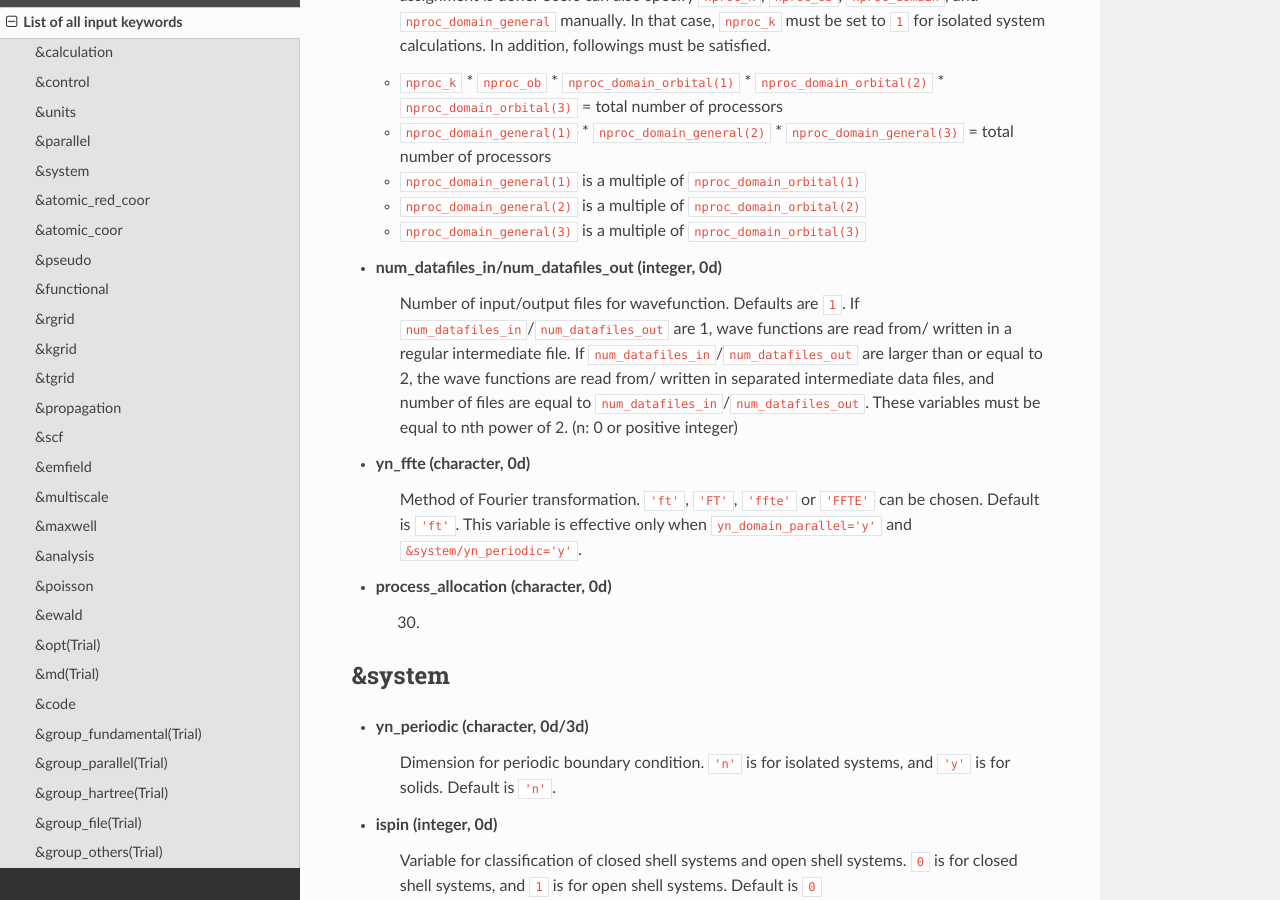
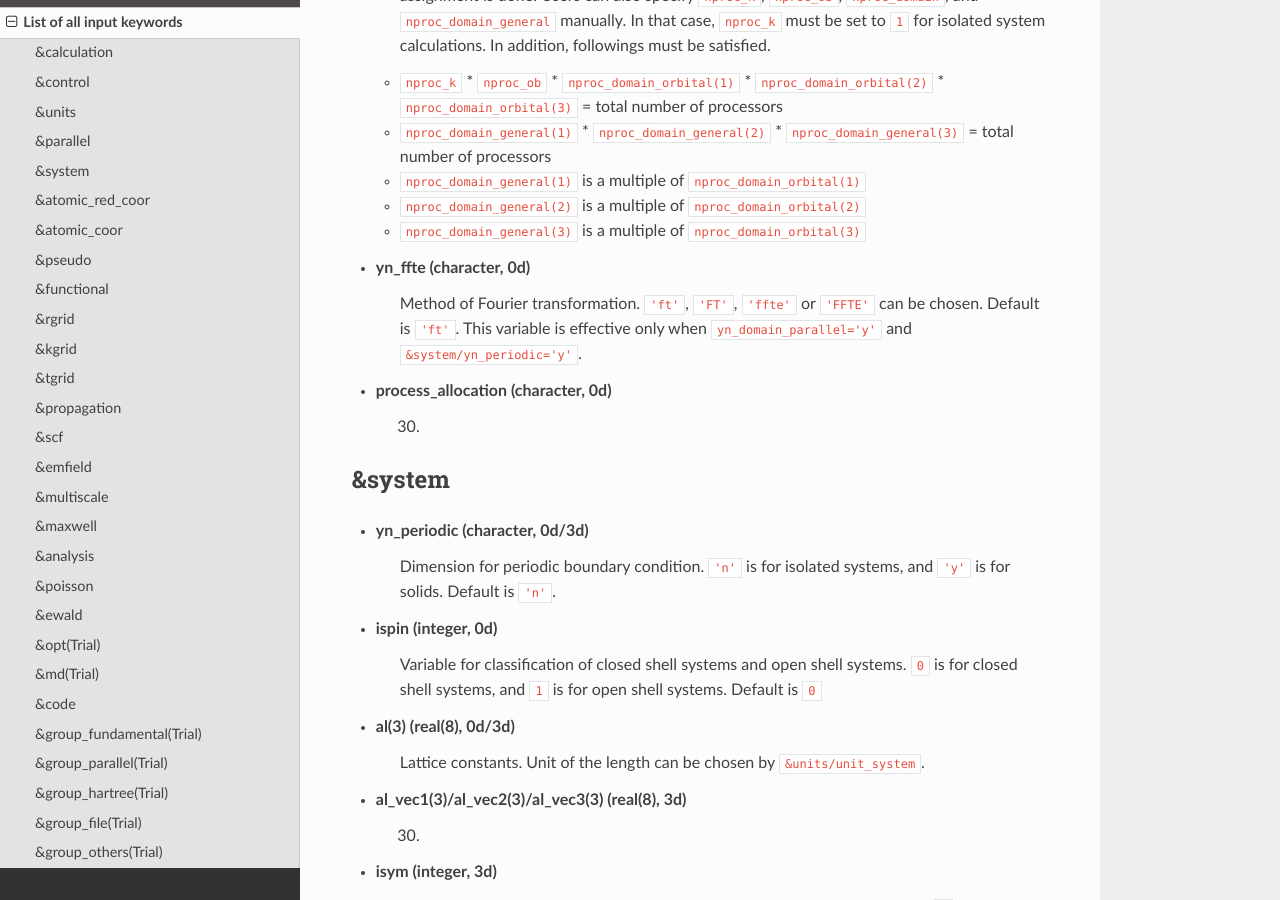
Before and after one commit to SALMON-TDDFT/SALMON-DOCS, a Sphinx documentation site: the page built from source/input_keyword_list.rst, in a window 1280 px wide and 900 px high, scrolled down 2765 px. Built offline with Sphinx 7.4.7 and the Read the Docs theme 2.0.0, drawn with Linux system fonts in a browser that asks for light colours; formulas are drawn with MathJax 3.

Commit message:
Update input_keyword_list.rst

```diff
--- a/source/input_keyword_list.rst
+++ b/source/input_keyword_list.rst
@@ -122,10 +122,6 @@ List of all input keywords
   - ``nproc_domain_general(1)`` is a multiple of ``nproc_domain_orbital(1)``
   - ``nproc_domain_general(2)`` is a multiple of ``nproc_domain_orbital(2)``
   - ``nproc_domain_general(3)`` is a multiple of ``nproc_domain_orbital(3)``
-
-- **num_datafiles_in/num_datafiles_out** (integer, 0d)
-   Number of input/output files for wavefunction.
-   Defaults are ``1``. If ``num_datafiles_in``/``num_datafiles_out`` are 1, wave functions are read from/ written in a regular intermediate file. If ``num_datafiles_in``/``num_datafiles_out`` are larger than or equal to 2, the wave functions are read from/ written in separated intermediate data files, and number of files are equal to ``num_datafiles_in``/``num_datafiles_out``. These variables must be equal to nth power of 2. (n: 0 or positive integer)
 
 - **yn_ffte** (character, 0d)
    Method of Fourier transformation.  ``'ft'``,  ``'FT'``, ``'ffte'`` or ``'FFTE'`` can be chosen.
```
